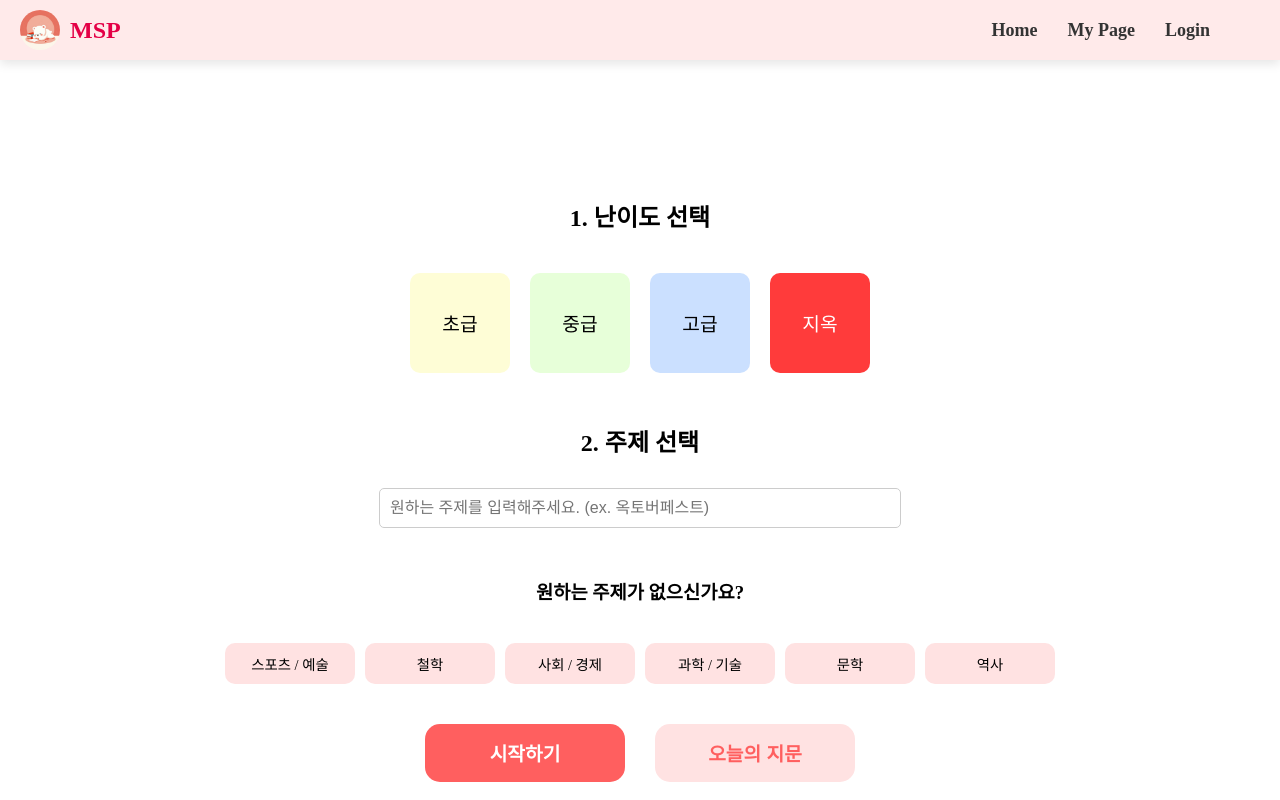
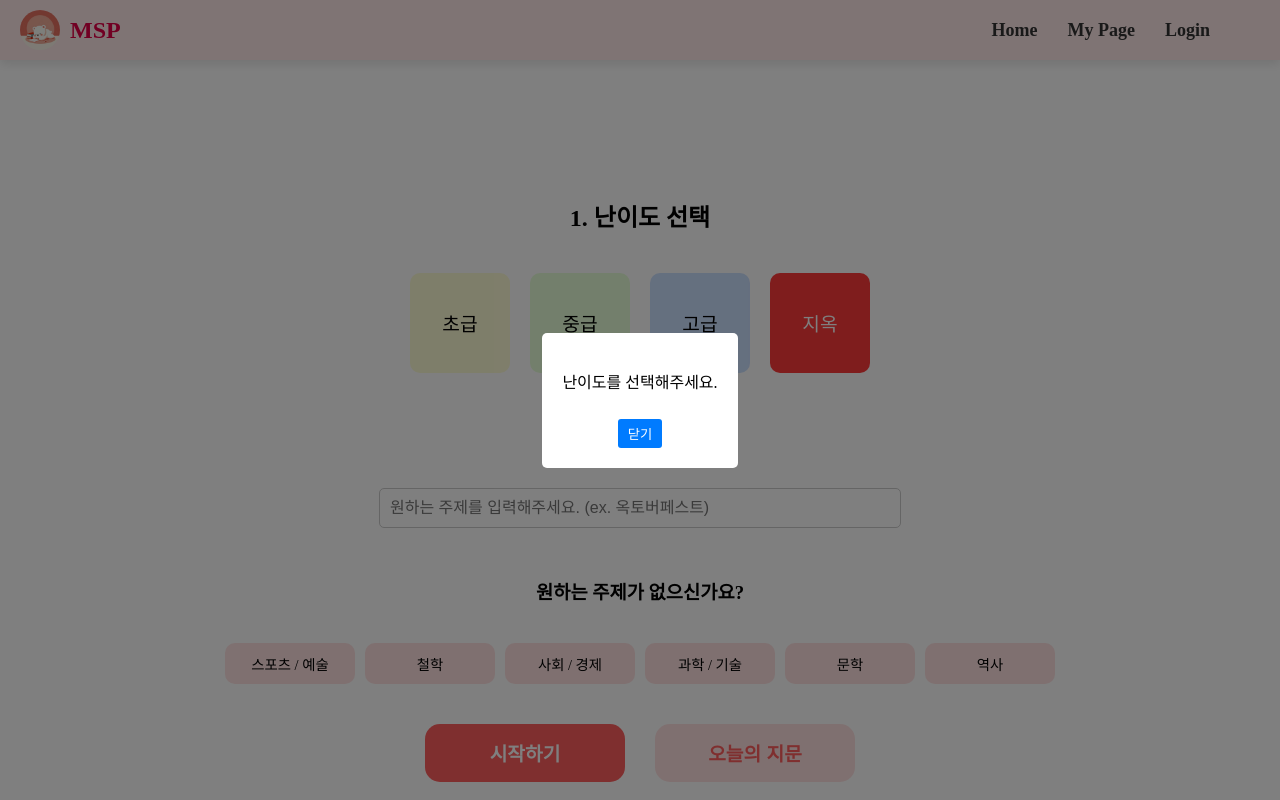
Before and after one commit to MSP-MoonSunPower/msp-backend, a React (Create React App) app in the folder frontend/: page /select in a window 1280 px wide. Both pictures are taken after a click on the button "시작하기". Built offline with nearby package versions, Linux system fonts and the light colour scheme.

Commit message:
로딩창 1차

```diff
--- a/frontend/package.json
+++ b/frontend/package.json
@@ -6,6 +6,7 @@
     "@testing-library/jest-dom": "^5.17.0",
     "@testing-library/react": "^13.4.0",
     "@testing-library/user-event": "^13.5.0",
+    "eslint-config-react-app": "^6.0.0",
     "express": "^4.0.0",
     "react": "^18.3.1",
     "react-dom": "^18.3.1",
--- a/frontend/src/routes/Select.js
+++ b/frontend/src/routes/Select.js
@@ -6,14 +6,15 @@ function Select() {
   const [difficulty, setDifficulty] = useState(null);
   const [topic, setTopic] = useState("");
   const [selectedTag, setSelectedTag] = useState(null);
+  const [isLoading, setIsLoading] = useState(false);
+  const [error, setError] = useState(null);
+  const [isPopupOpen, setIsPopupOpen] = useState(false);
   const navigate = useNavigate();
 
-  // 난이도 버튼 클릭 핸들러
   const handleDifficultyClick = (level) => {
     setDifficulty(level);
   };
 
-  // 주제 입력 핸들러
   const handleTopicChange = (e) => {
     setTopic(e.target.value);
     if (e.target.value) {
@@ -21,7 +22,6 @@ function Select() {
     }
   };
 
-  // 태그 클릭 핸들러
   const handleTagClick = (tagNumber) => {
     if (selectedTag === tagNumber) {
       setSelectedTag(null);
@@ -31,12 +31,15 @@ function Select() {
     }
   };
 
-  // 시작하기 버튼 클릭 시 호출되는 함수
   const handleStartClick = async () => {
     if (!difficulty) {
-      console.error("난이도를 선택해주세요.");
+      setError("난이도를 선택해주세요.");
+      setIsPopupOpen(true);
       return;
     }
+
+    setIsLoading(true);
+    setError(null);
 
     if (topic) {
       try {
@@ -56,6 +59,10 @@ function Select() {
         });
       } catch (error) {
         console.error("텍스트 가져오는 중 오류 발생:", error);
+        setError("지문 생성에 실패했습니다. 주제를 다시 선택해주세요.");
+        setIsPopupOpen(true);
+      } finally {
+        setIsLoading(false);
       }
     } else if (selectedTag) {
       try {
@@ -73,14 +80,21 @@ function Select() {
         });
       } catch (error) {
         console.error("태그 텍스트 가져오는 중 오류 발생:", error);
+        setError("지문 생성에 실패했습니다. 주제를 다시 선택해주세요.");
+        setIsPopupOpen(true);
+      } finally {
+        setIsLoading(false);
       }
     } else {
-      console.error("주제 또는 태그를 선택해주세요.");
+      setError("주제 또는 태그를 선택해주세요.");
+      setIsPopupOpen(true);
+      setIsLoading(false);
     }
   };
 
-  // /todaytext/ 엔드포인트로 GET 요청
   const fetchTodayText = async () => {
+    setIsLoading(true);
+    setError(null);
     try {
       const response = await fetch("https://moonsunpower.com/ai/todaytext/");
       if (!response.ok) {
@@ -97,11 +111,33 @@ function Select() {
       });
     } catch (error) {
       console.error("오늘의 지문 가져오는 중 오류 발생:", error);
+      setError("오늘의 지문을 가져오는데 실패했습니다. 다시 시도해주세요.");
+      setIsPopupOpen(true);
+    } finally {
+      setIsLoading(false);
     }
   };
 
+  if (isLoading) {
+    return (
+      <div className={styles.loadingContainer}>
+        <div className={styles.spinner}></div>
+        <p>지문이 생성되고 있습니다. 잠시만 기다려주세요!</p>
+      </div>
+    );
+  }
+
   return (
     <div className={styles.container}>
+      {isPopupOpen && (
+        <div className={styles.popup}>
+          <div className={styles.popupContent}>
+            <p>{error}</p>
+            <button onClick={() => setIsPopupOpen(false)}>닫기</button>
+          </div>
+        </div>
+      )}
+
       <h2>1. 난이도 선택</h2>
       <div className={styles.difficultyOptions}>
         <button
--- a/frontend/src/routes/Select.module.css
+++ b/frontend/src/routes/Select.module.css
@@ -147,3 +147,33 @@
 .questionButton:hover {
   box-shadow: 0 4px 15px rgba(0, 0, 0, 0.3);
 }
+
+.popup {
+  position: fixed;
+  top: 0;
+  left: 0;
+  width: 100%;
+  height: 100%;
+  background-color: rgba(0, 0, 0, 0.5);
+  display: flex;
+  justify-content: center;
+  align-items: center;
+  z-index: 1000;
+}
+
+.popupContent {
+  background-color: white;
+  padding: 20px;
+  border-radius: 5px;
+  text-align: center;
+}
+
+.popupContent button {
+  margin-top: 10px;
+  padding: 5px 10px;
+  background-color: #007bff;
+  color: white;
+  border: none;
+  border-radius: 3px;
+  cursor: pointer;
+}
```
Also changed, not shown: 1 other file (tests, documents, lock files or other folders).
